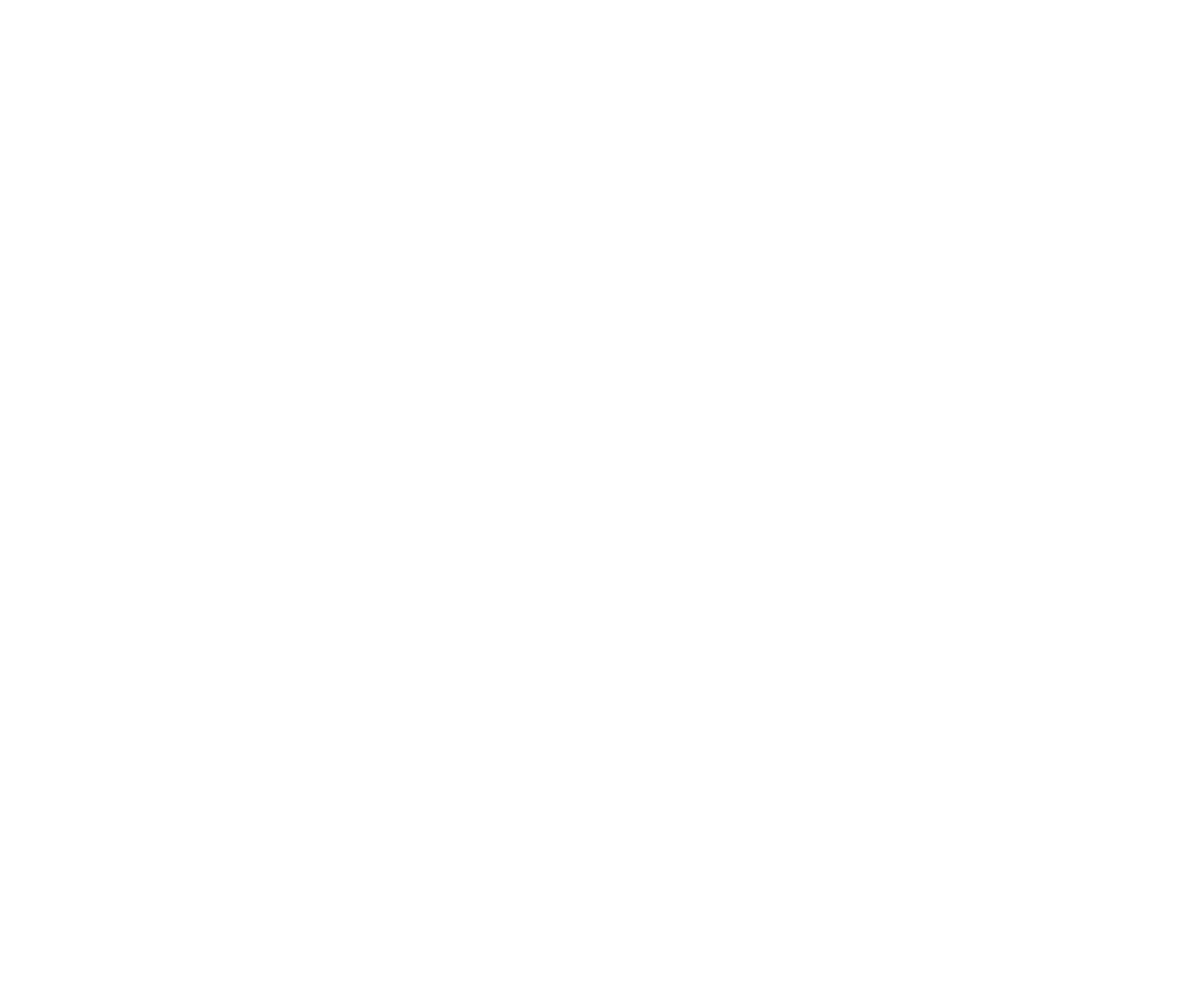
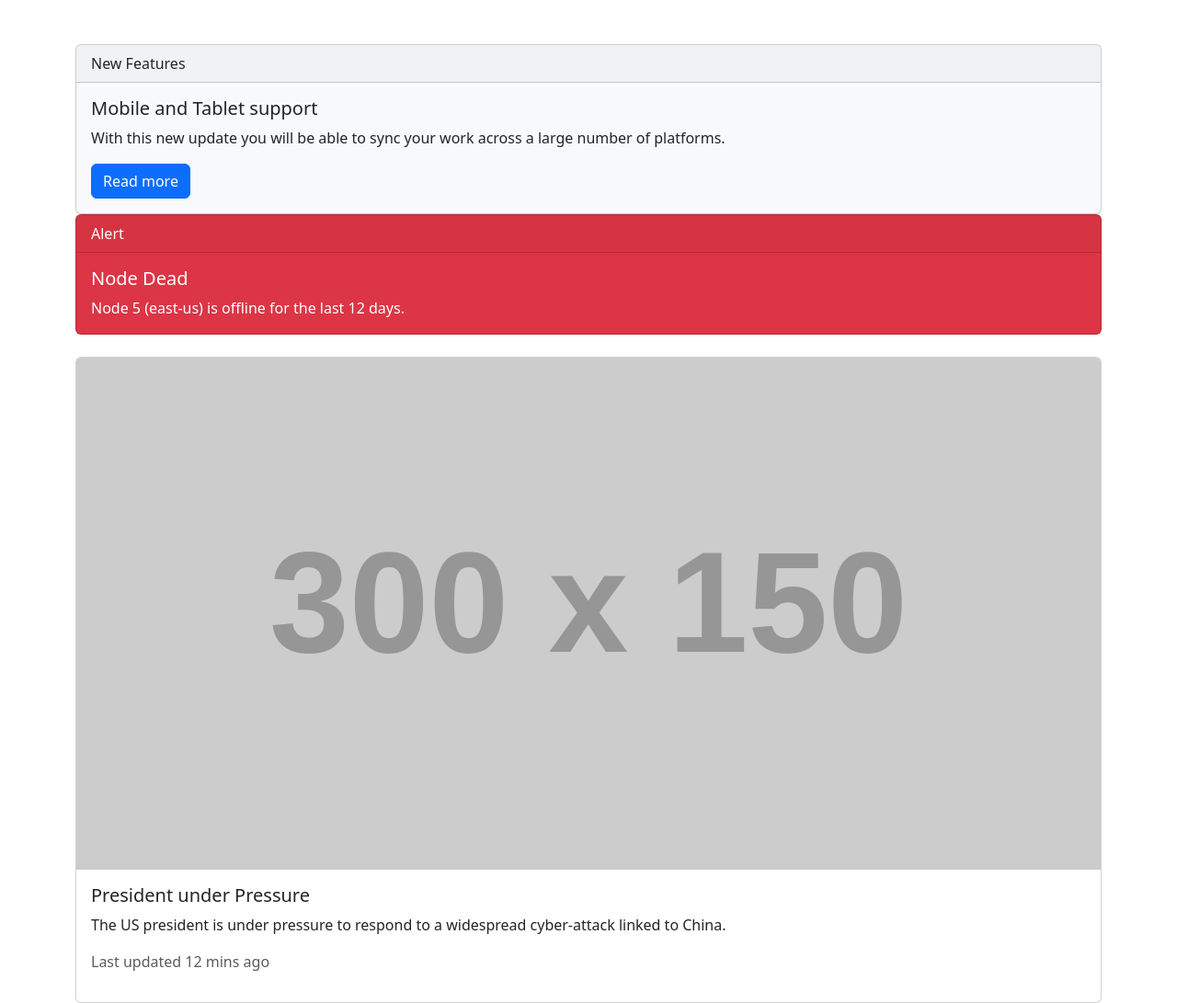
Before and after one commit to acciojob/bootstrap-card-VedBhardwaj009, a website: page main.html in a window 1280 px wide. Shown: the whole page at 92% size. Before the commit the page ends 800 px from the top, so only its background shows below. Drawn offline with nearby package versions, Linux system fonts and the light colour scheme; placeholder pictures from the web are drawn by us.

Commit message:
created a submission

```diff
--- a/main.html
+++ b/main.html
@@ -1,16 +1,48 @@
 <!DOCTYPE html>
+<html lang="en">
+<head>
+    <meta charset="UTF-8">
+    <meta name="viewport" content="width=device-width, initial-scale=1.0">
+    <title>Sync5</title>
+    <!-- Bootstrap CSS -->
+    <link href="https://cdn.jsdelivr.net/npm/bootstrap@5.3.0/dist/css/bootstrap.min.css" rel="stylesheet">
+</head>
+<body>
+    <div class="container mt-5">
+        <div class="card-deck">
+            <!-- First Card -->
+            <div class="card bg-light">
+                <div class="card-header">New Features</div>
+                <!-- <img src="https://via.placeholder.com/300x150" class="card-img-top" alt="Mobile and Tablet Support"> -->
+                <div class="card-body">
+                    <h5 class="card-title">Mobile and Tablet support</h5>
+                    <p class="card-text">With this new update you will be able to sync your work across a large number of platforms.</p>
+                    <a href="#" class="btn btn-primary">Read more</a>
+                </div>
+            </div>
 
-<html>
+            <!-- Second Card -->
+            <div class="card bg-danger text-white">
+                <div class="card-header">Alert</div>
+                <div class="card-body">
+                    <h5 class="card-title">Node Dead</h5>
+                    <p class="card-text">Node 5 (east-us) is offline for the last 12 days.</p>
+                </div>
+            </div>
+        </div>
 
-<head>
-	<link rel="stylesheet" href="styles.css">
-</head>
+        <!-- Third Card (Standalone) -->
+        <div class="card mt-4">
+            <img src="https://via.placeholder.com/300x150" class="card-img-top" alt="Underwater Image">
+            <div class="card-body">
+                <h5 class="card-title">President under Pressure</h5>
+                <p class="card-text">The US president is under pressure to respond to a widespread cyber-attack linked to China.</p>
+                <p class="text-muted">Last updated 12 mins ago</p>
+            </div>
+        </div>
+    </div>
 
-<body>
-	<!-- the entire body must be written by student -->
-    <script type="text/javascript" src="./script.js">
-</script>
-
+    <!-- Bootstrap JS -->
+    <script src="https://cdn.jsdelivr.net/npm/bootstrap@5.3.0/dist/js/bootstrap.bundle.min.js"></script>
 </body>
-
 </html>
```
